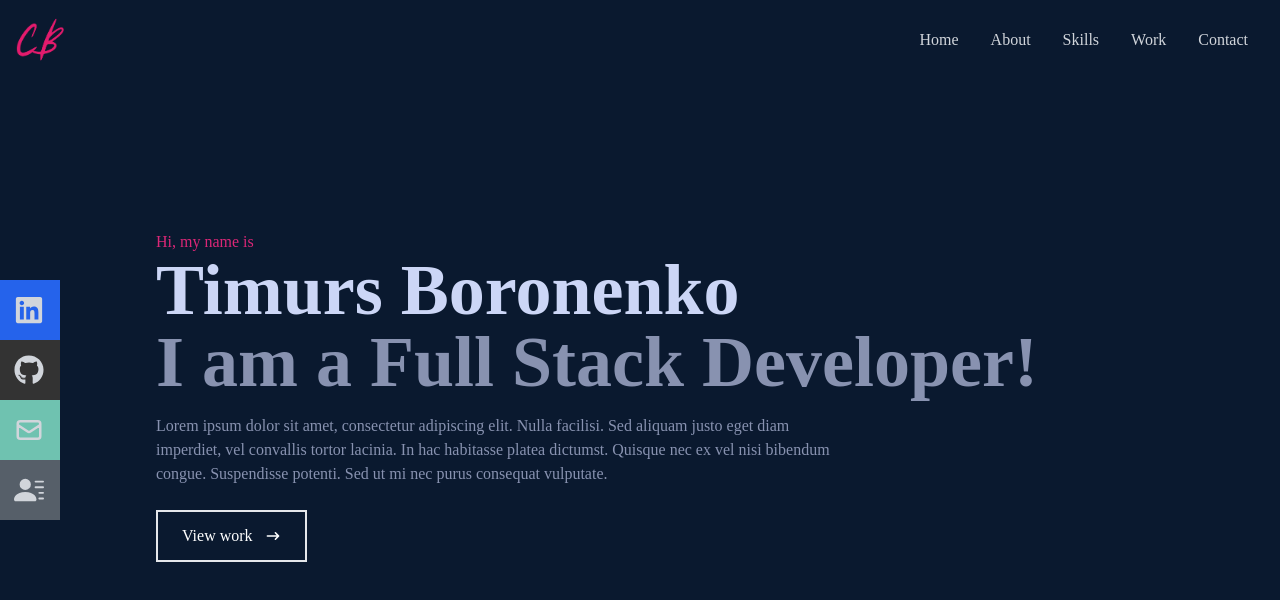
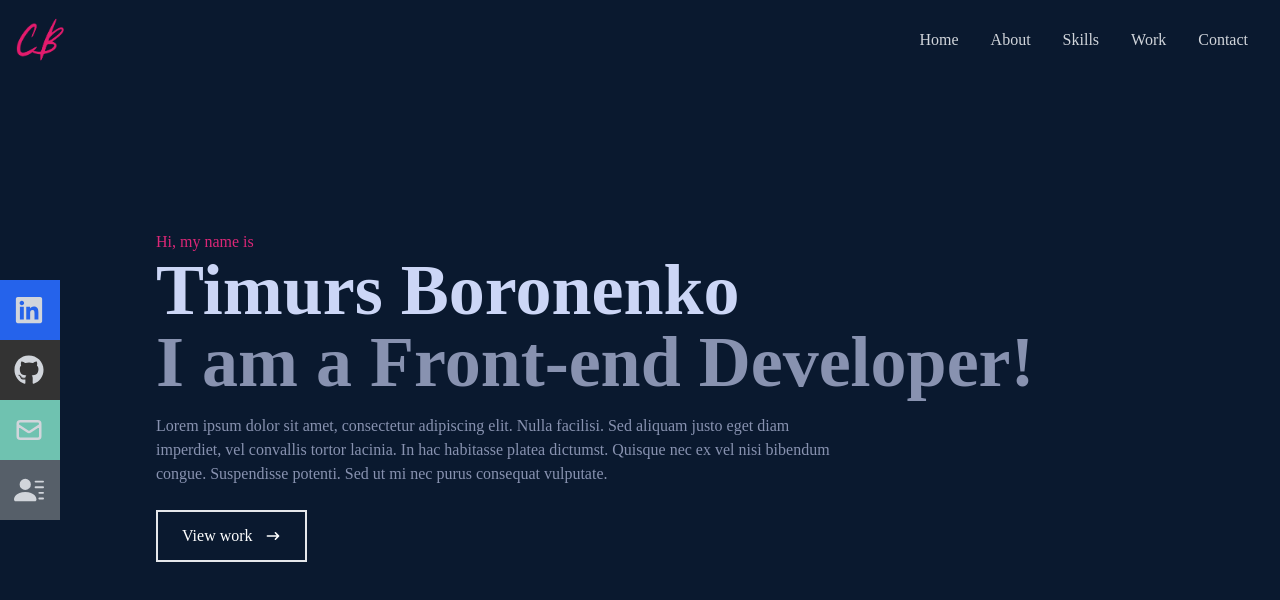
Before and after one commit to BoronenkoTimurs/my-portfolio, a React (Create React App) app: page / in a window 1280 px wide. Shown: the top 600 px of the page. Built offline with nearby package versions, Linux system fonts and the light colour scheme.

Commit message:
Test fix of text

```diff
--- a/src/components/Home.jsx
+++ b/src/components/Home.jsx
@@ -10,7 +10,7 @@ const Home = () => {
           Timurs Boronenko
         </h1>
         <h2 className="text-4xl sm:text-7xl font-bold text-[#8892b0]">
-          I am a Full Stack Developer!
+          I am a Front-end Developer!
         </h2>
         <p className="text-[#8892b0] py-4 max-w-[700px]">
           Lorem ipsum dolor sit amet, consectetur adipiscing elit. Nulla
```
